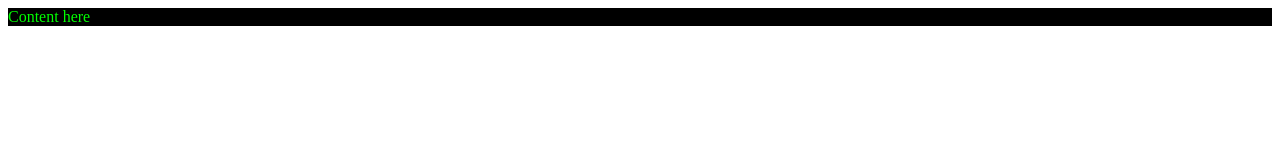
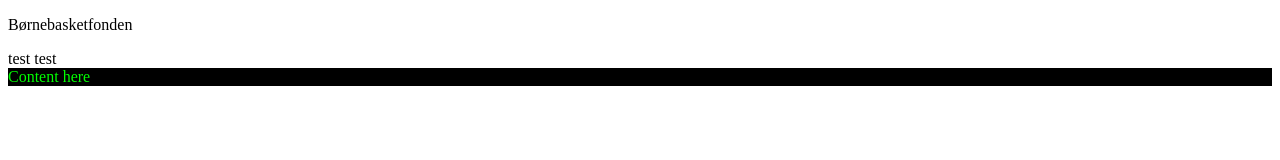
Before and after one commit to KatrineG/Sprint-Projekt, a plain HTML site: page index.html in a window 1280 px wide. Drawn offline with Linux system fonts and the light colour scheme.

Commit message:
Update index.html

```diff
--- a/index.html
+++ b/index.html
@@ -9,7 +9,14 @@
 </head>
 
 <header>
-
+  <div class="header">
+    <div class="align-left">
+        <p>Børnebasketfonden</p>
+    </div>
+    <div class="align-right">
+        <span class="button">test</span>
+        <span>test</span>
+    </div>
 </header>
 <body>
   <main>Content here</main>
```
